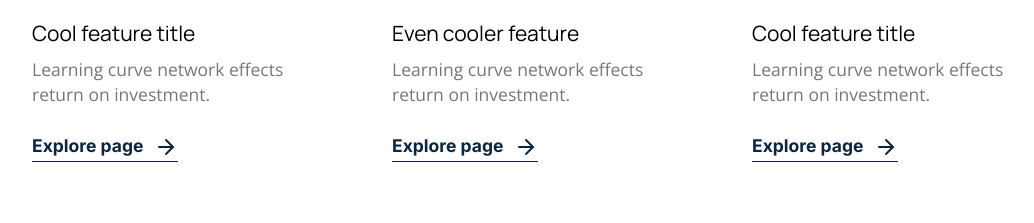
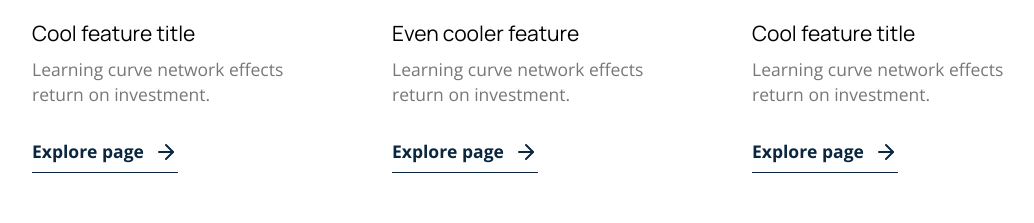
Before and after one commit to layrayson/tonic-fe-design-test, a Next.js app: page / in a window 1280 px wide. Shown: the part 1442-1665 px from the top of the page, without its empty margins (118-1152 px from the left). Built offline with nearby package versions, Linux system fonts and the light colour scheme.

Commit message:
FEAT: last adjustment

```diff
--- a/src/components/home/OurServices.tsx
+++ b/src/components/home/OurServices.tsx
@@ -32,8 +32,8 @@ const OurServices = () => {
             </p>
           </div>
           <Link href={"#"} className="w-fit ">
-            <div className="h-9 flex items-center gap-x-3 border-b w-fit text-xl font-bold text-dark-blue">
-              Explore page{" "}
+            <div className="h-12 flex items-center gap-x-3 border-b w-fit text-xl font-bold text-dark-blue">
+              <p>Explore page </p>{" "}
               <Image
                 src="/assets/icons/arrow_right.svg"
                 width={24}
@@ -62,8 +62,8 @@ const OurServices = () => {
             </p>
           </div>
           <Link href={"#"} className="w-fit ">
-            <div className="h-9 flex items-center gap-x-3 border-b w-fit text-xl font-bold text-dark-blue">
-              Explore page{" "}
+            <div className="h-12 flex items-center gap-x-3 border-b w-fit text-xl font-bold text-dark-blue">
+              <p>Explore page </p>
               <Image
                 src="/assets/icons/arrow_right.svg"
                 width={24}
@@ -92,8 +92,8 @@ const OurServices = () => {
             </p>
           </div>
           <Link href={"#"} className="w-fit ">
-            <div className="h-9 flex items-center gap-x-3 border-b w-fit text-xl font-bold text-dark-blue">
-              Explore page{" "}
+            <div className="h-12 flex items-center gap-x-3 border-b w-fit text-xl font-bold text-dark-blue">
+              <p>Explore page </p>{" "}
               <Image
                 src="/assets/icons/arrow_right.svg"
                 width={24}
```
